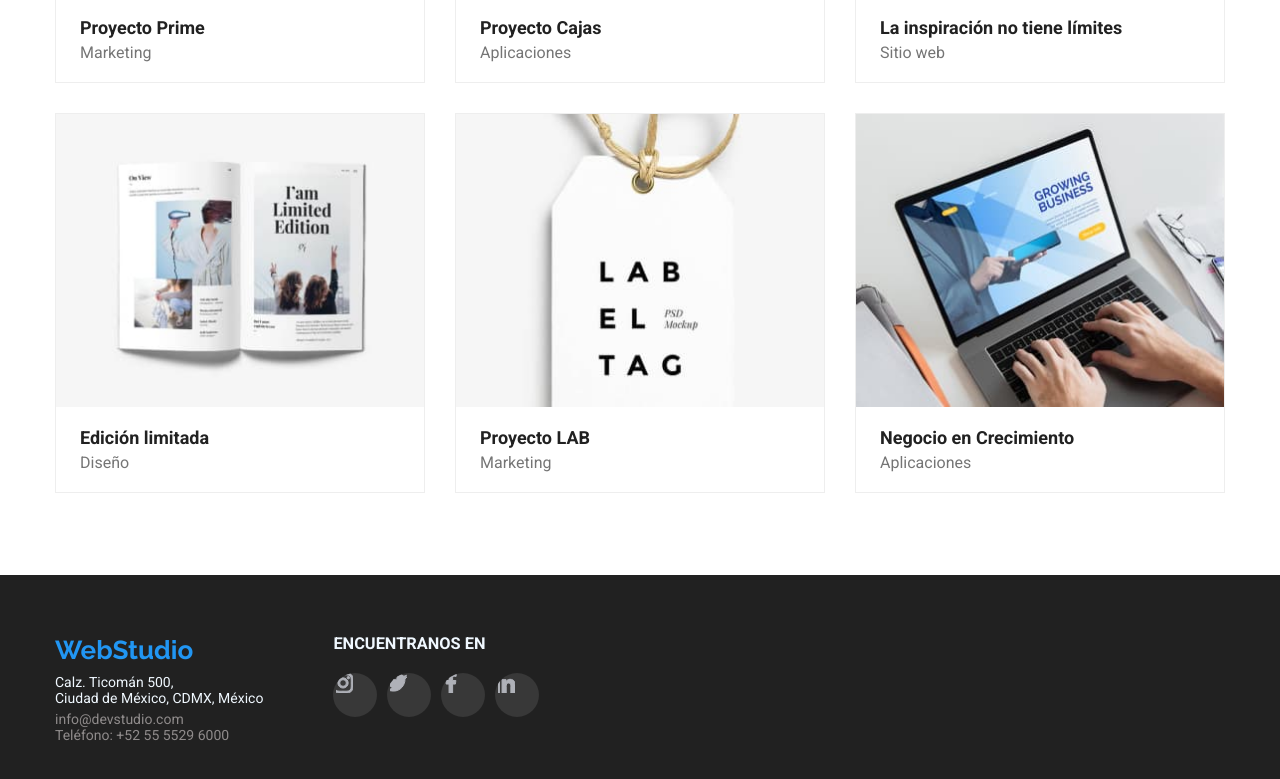
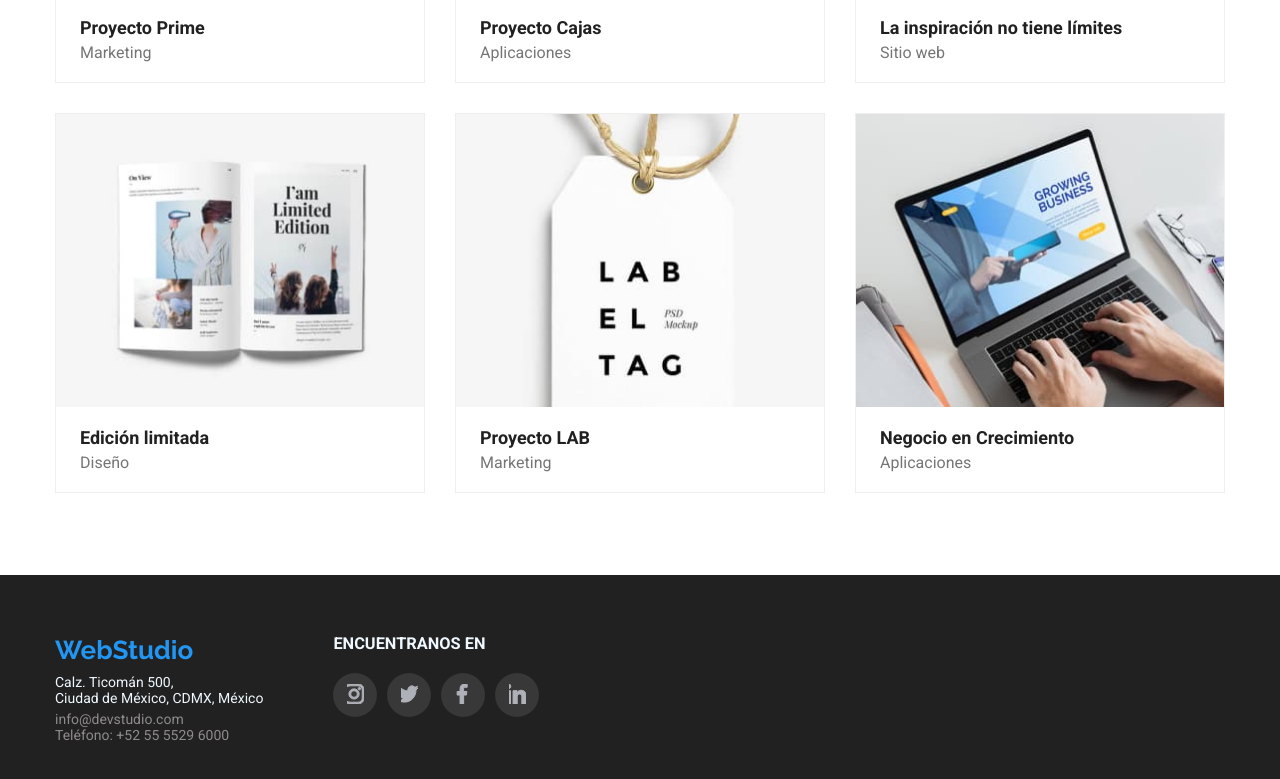
Before and after one commit to Enma04/goit-markup-hw-04, a plain HTML site: page portafolio.html in a window 1280 px wide. Shown: the part 1019-1798 px from the top of the page. Drawn offline with Linux system fonts and the light colour scheme.

Commit message:
Versión 4.5: Footer en ambas páginas

```diff
--- a/portafolio.html
+++ b/portafolio.html
@@ -246,28 +246,52 @@
             </div>
             <div class="footer-block-2">
               <h3>Encuentranos en</h3>
-              <div class="footer-network-box">
-                <div class="footer-box-icon">
+              <ul class="list footer-network-box">
+                <li>
+                  <a class="link footer-box-icon" href="#">
                     <svg class="footer-icon">
-                    <use href="./images/icons.svg#instagram"></use>
+                      <use
+                        href="./images/icons.svg#instagram"
+                        x="25%"
+                        y="25%"
+                      ></use>
                     </svg>
-                </div>
-                <div class="footer-box-icon">
+                  </a>
+                </li>
+                <li>
+                  <a class="link footer-box-icon" href="#">
                     <svg class="footer-icon">
-                    <use href="./images/icons.svg#twitter"></use>
+                      <use
+                        x="25%"
+                        y="25%"
+                        href="./images/icons.svg#twitter"
+                      ></use>
                     </svg>
-                </div>
-                <div class="footer-box-icon">
+                  </a>
+                </li>
+                <li>
+                  <a class="link footer-box-icon" href="#">
                     <svg class="footer-icon">
-                    <use href="./images/icons.svg#facebook"></use>
+                      <use
+                        x="25%"
+                        y="25%"
+                        href="./images/icons.svg#facebook"
+                      ></use>
                     </svg>
-                </div>
-                <div class="footer-box-icon">
+                  </a>
+                </li>
+                <li>
+                  <a class="link footer-box-icon" href="#">
                     <svg class="footer-icon">
-                    <use href="./images/icons.svg#linkedin"></use>
+                      <use
+                        x="25%"
+                        y="25%"
+                        href="./images/icons.svg#linkedin"
+                      ></use>
                     </svg>
-                </div>
-              </div>
+                  </a>
+                </li>
+              </ul>
             </div>
           </div>
         </div>
```
Lines whose indentation alone changed are shown as unchanged.
